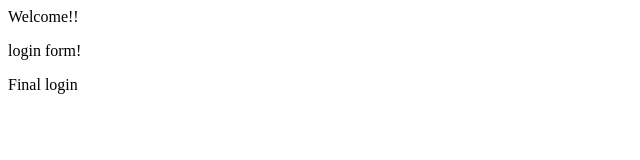
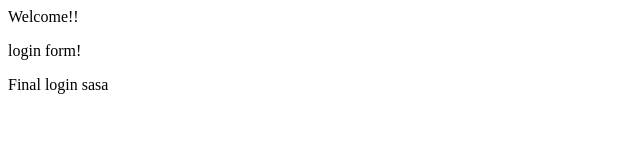
Before and after one commit to Kurtyler/Sample, a plain HTML site: page index.html in a window 1280 px wide. Shown: the full height of the page, 0-640 px from the left. Drawn offline with Linux system fonts and the light colour scheme.

Commit message:
login user

```diff
--- a/index.html
+++ b/index.html
@@ -2,5 +2,5 @@
 <title>Git try</title>
 <p>Welcome!!<p>
     <p>login form!</p>
-    <p>Final login</p>
+    <p>Final login sasa</p>
 </html?
```
